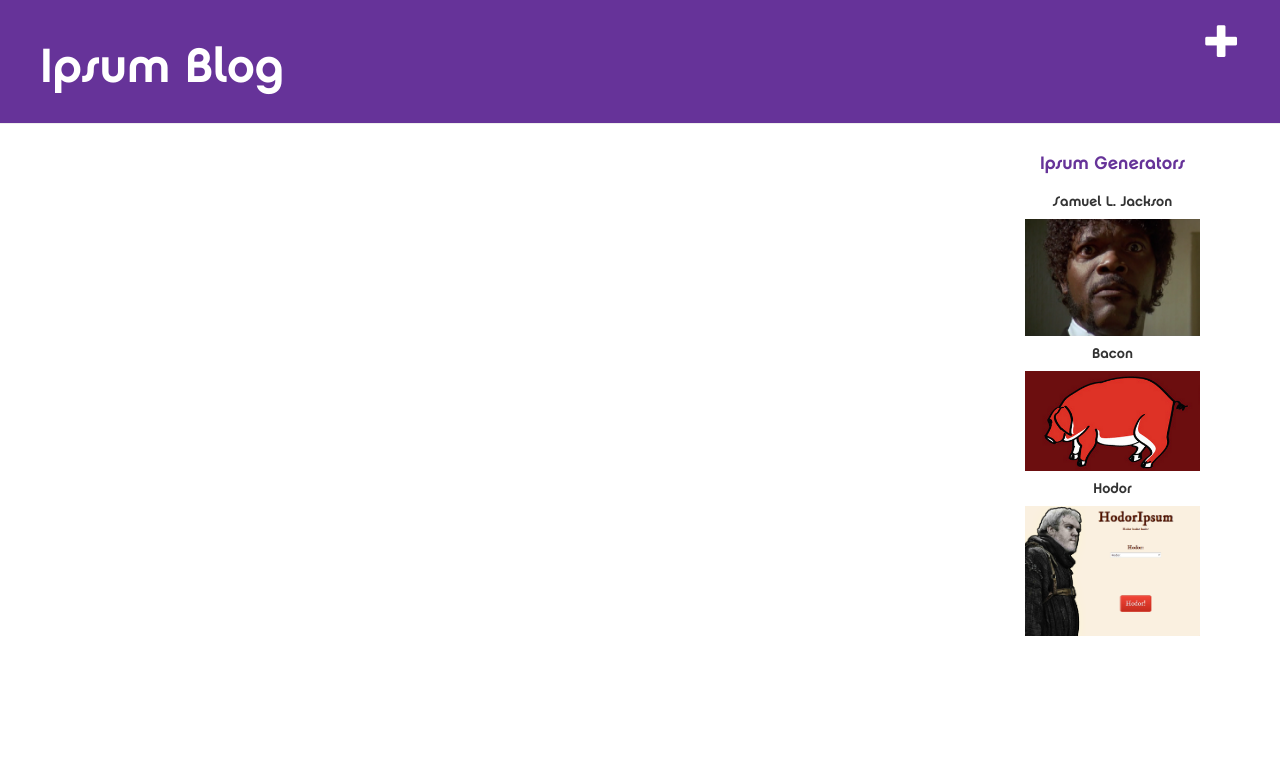
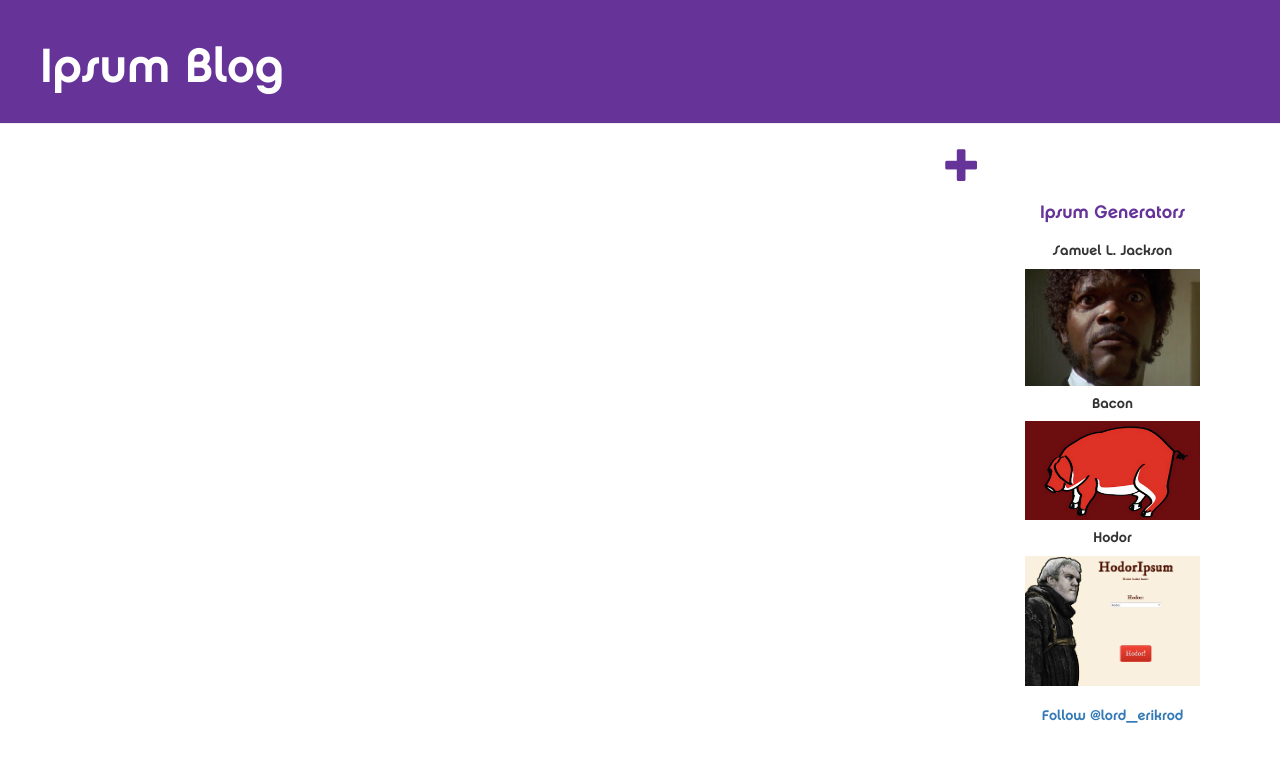
Before and after one commit to erikrod/ipsum-blog, a Django app: page / in a window 1280 px wide. Shown: the top 762 px of the page. Run offline with Django 3.2, Linux system fonts and the light colour scheme; data that the repository does not hold is empty; some libraries are stand-ins or nearby versions.

Commit message:
Added a Twitter Button

```diff
--- a/blog/static/css/blog.css
+++ b/blog/static/css/blog.css
@@ -7,6 +7,10 @@
          url(../fonts/Chalet.woff) format("woff"),
          url(../fonts/Chalet.ttf) format("true-type"),
          url(../fonts/Chalet.svg#Chalet) format("svg");
+}
+
+a span{
+    color: rgb(102, 51, 153);
 }
 
 body{
--- a/blog/templates/blog/base.html
+++ b/blog/templates/blog/base.html
@@ -13,14 +13,16 @@
 			<div class="col-md-10 col-xs-10">
 				<h1><a href="/">Ipsum Blog</a></h1>
 			</div>
-			<div class="col-md-2 col-xs-2">
-				<a href="{% url 'blog.views.post_new' %}" class="top-menu"><span class="glyphicon glyphicon-plus" data-toggle="tooltip" data-placement="left" title="New Post"></span></a>
-			</div>
 		</div>
 
 	</div>
 
 	<div class="content container">
+		<div class="row">
+			<div class="col-md-2 col-md-offset-8 col-xs-2 col-xs-offset-8">
+				<a href="{% url 'blog.views.post_new' %}" class="top-menu"><span class="glyphicon glyphicon-plus" data-toggle="tooltip" data-placement="left" title="New Post"></span></a>
+			</div>
+		</div>
 		<div class="row">
 			<div class="col-md-10 col-xs-10 post">
 				{% block content %}
@@ -40,6 +42,11 @@
 					<h5>Hodor</h5>
 					<a href="http://hodoripsum.com/" target="_blank"><img src="{% static 'img/hodor.png' %}" class="img-responsive center-block"></a>
 				</div>
+				<div class="row">
+					<br>
+					<a href="https://twitter.com/lord_erikrod" class="twitter-follow-button" data-show-count="false">Follow @lord_erikrod</a>
+<script>!function(d,s,id){var js,fjs=d.getElementsByTagName(s)[0],p=/^http:/.test(d.location)?'http':'https';if(!d.getElementById(id)){js=d.createElement(s);js.id=id;js.src=p+'://platform.twitter.com/widgets.js';fjs.parentNode.insertBefore(js,fjs);}}(document, 'script', 'twitter-wjs');</script>
+				</div>
 			</div>
 		</div>
 	</div>
```
